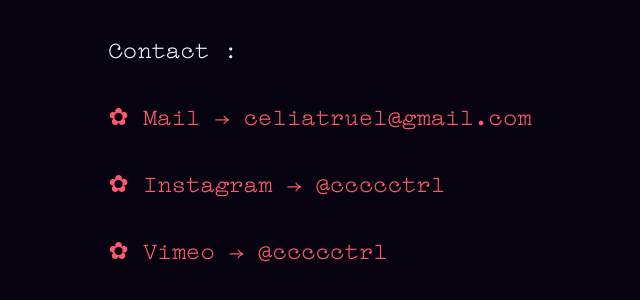
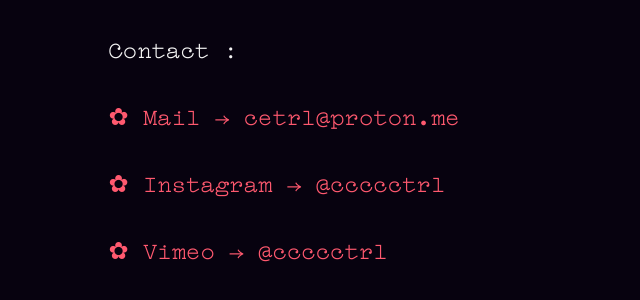
Before and after one commit to cetrl/ccccctrl, a PHP site: page /about.php in a window 1280 px wide. Shown: the part 319-619 px from the top of the page, without its empty margins (58-698 px from the left). Run offline with PHP 8.4, Linux system fonts and the light colour scheme; some web fonts are replaced.

Commit message:
new mail

```diff
--- a/about.php
+++ b/about.php
@@ -7,7 +7,7 @@
             <a class="link-about" href="https://www.instagram.com/bloom_asso/" target="_blank">BLOOM.</a></p>
         <p>Contact&nbsp:</p>
         <p>
-            <a class="link-about" href="mailto:celiatruel@gmail.com" target="_blank">✿ Mail → celiatruel@gmail.com</a>
+            <a class="link-about" href="mailto:cetrl@proton.me" target="_blank">✿ Mail → cetrl@proton.me</a>
         </p>
 
         <p>
--- a/cv/index.html
+++ b/cv/index.html
@@ -31,7 +31,7 @@
         <div id="infos">
             <h1>Contact</h1>
             <ul>
-                <li><a "mailto:celiatruel@gmail.com">celiatruel@gmail.com</a></li>
+                <li><a "mailto:cetrl@proton.me">cetrl@proton.me</a></li>
                 <li>Nantes</li>
                 <li><a href="www.linkedin.com/in/celiatruel">linkedin.com/in/celiatruel</a></li>
                 <li><a href="https://github.com/cetrl">github.com/cetrl</a></li>
```
